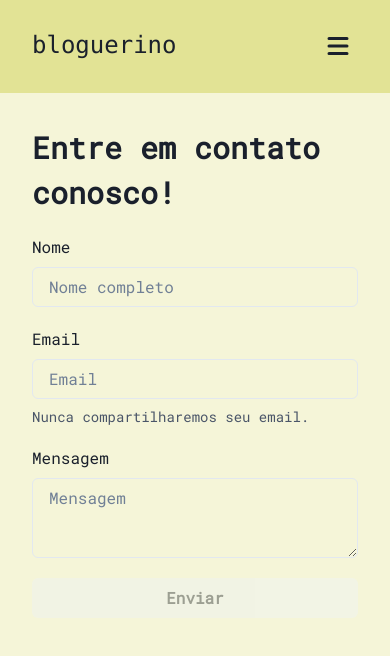
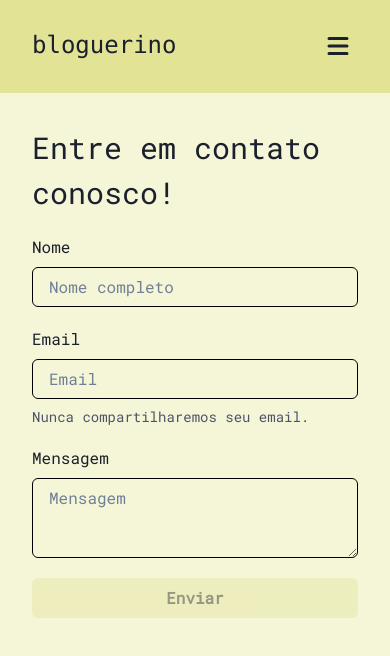
Before and after one commit to pedr0ferrari/blog, a Next.js app: page /contato in a window 390 px wide. Shown: the top 656 px of the page. Built offline with nearby package versions, Linux system fonts and the light colour scheme; no server answers.

Commit message:
add responsive styles to contact and myposts page for desktop and mobile

```diff
--- a/components/myposts/index.tsx
+++ b/components/myposts/index.tsx
@@ -60,7 +60,7 @@ const MyPosts: React.FC<{ isOpen: boolean; onClose: () => void }> = ({
     <Grid
       h="200px"
       templateRows="repeat(3, 1fr)"
-      templateColumns="repeat(6, 1fr)"
+      templateColumns="repeat(1, 1fr)"
       gap={7}
     >
       <CreatePostModal isOpen={isOpen} onClose={onClose} />
--- a/pages/contato.tsx
+++ b/pages/contato.tsx
@@ -71,8 +71,9 @@ const Contato: React.FC = () => {
           direction="column"
           gap={5}
           onSubmit={handleSubmit(handleContact)}
+          alignSelf="center"
         >
-          <Text as="h1" fontSize="3xl" fontWeight="extrabold">
+          <Text as="h1" fontSize="3xl" fontWeight="normal">
             Entre em contato conosco!
           </Text>
           <FormControl isInvalid={Boolean(errors.name)}>
@@ -83,6 +84,7 @@ const Contato: React.FC = () => {
                 required: "Obrigatório preencher este campo!",
                 minLength: { value: 3, message: "Nome muito curto..." },
               })}
+              borderColor="black"
             />
             <FormErrorMessage>
               {errors.name && errors.name.message}
@@ -97,6 +99,7 @@ const Contato: React.FC = () => {
               {...register("email", {
                 required: "Obrigatório preencher este campo!",
               })}
+              borderColor="black"
             />
             <FormErrorMessage>
               {errors.email && errors.email.message}.
@@ -112,13 +115,19 @@ const Contato: React.FC = () => {
                 required: "Obrigatório preencher este campo!",
                 minLength: { value: 20, message: "Mensagem muito curta..." },
               })}
+              borderColor="black"
             />
             <FormErrorMessage>
               {errors.message && errors.message.message}
             </FormErrorMessage>
           </FormControl>
 
-          <Button type="submit" isDisabled={!isValid}>
+          <Button
+            type="submit"
+            isDisabled={!isValid}
+            variant="mainBtn"
+            alignSelf="left"
+          >
             Enviar
           </Button>
         </Flex>
--- a/pages/perfil.tsx
+++ b/pages/perfil.tsx
@@ -53,7 +53,10 @@ const Perfil: React.FC = () => {
           <Text>Nome: {user && user.name}</Text>
           <Text>Email: {user && user.email}</Text>
           <Text>Conta criada em: {createdAtFormated}</Text>
-          <Button onClick={() => setProfileIsOpen(!profileIsOpen)}>
+          <Button
+            onClick={() => setProfileIsOpen(!profileIsOpen)}
+            variant="mainBtn"
+          >
             Editar perfil
           </Button>
           {profileIsOpen && user ? <EditProfile user={user} /> : <></>}
--- a/theme/theme.tsx
+++ b/theme/theme.tsx
@@ -28,6 +28,14 @@ const theme = extendTheme({
   components: {
     Button: {
       variants: {
+        mainBtn: {
+          color: "#0A0A0A",
+          bgColor: "#E2E395",
+          boxShadow: "0 0 2px rgba(0,0,0,0.5)",
+          _hover: {
+            boxShadow: "0 0 2px rgba(0,0,0,0.9)",
+          },
+        },
         headerBtn: {
           color: "#0A0A0A",
           bgColor: "#F5F5D8",
```
Also changed, not shown: pages/meusposts.tsx (+6 -1 lines).
